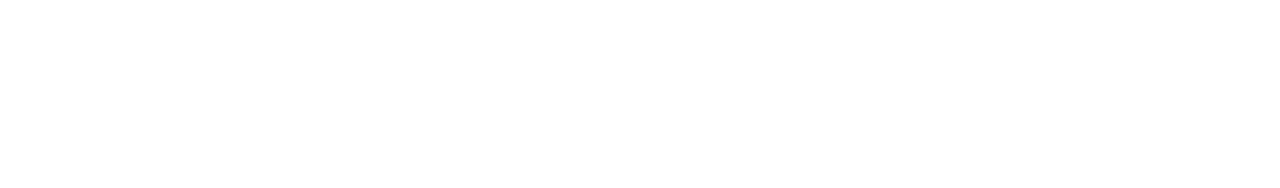
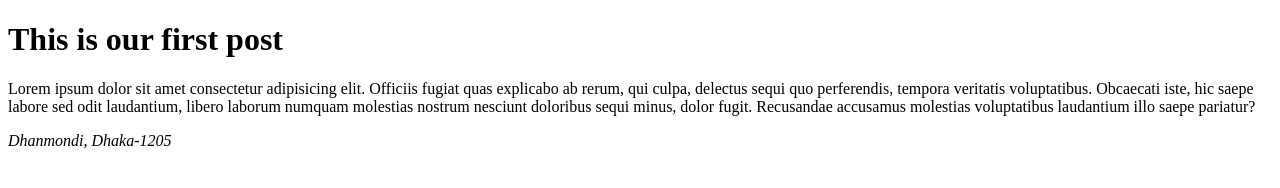
Before and after one commit to mdshadmansakibpromit/my-first-repo, a plain HTML site: page index.html in a window 1280 px wide. Drawn offline with Linux system fonts and the light colour scheme.

Commit message:
added header

```diff
--- a/index.html
+++ b/index.html
@@ -7,6 +7,10 @@
     <title>my-first-repo</title>
 </head>
 <body>
-
+    <div class="blog">
+        <h1>This is our first post</h1>
+        <p>Lorem ipsum dolor sit amet consectetur adipisicing elit. Officiis fugiat quas explicabo ab rerum, qui culpa, delectus sequi quo perferendis, tempora veritatis voluptatibus. Obcaecati iste, hic saepe labore sed odit laudantium, libero laborum numquam molestias nostrum nesciunt doloribus sequi minus, dolor fugit. Recusandae accusamus molestias voluptatibus laudantium illo saepe pariatur?</p>
+        <address>Dhanmondi, Dhaka-1205</address>
+    </div>
 </body>
 </html>
```
